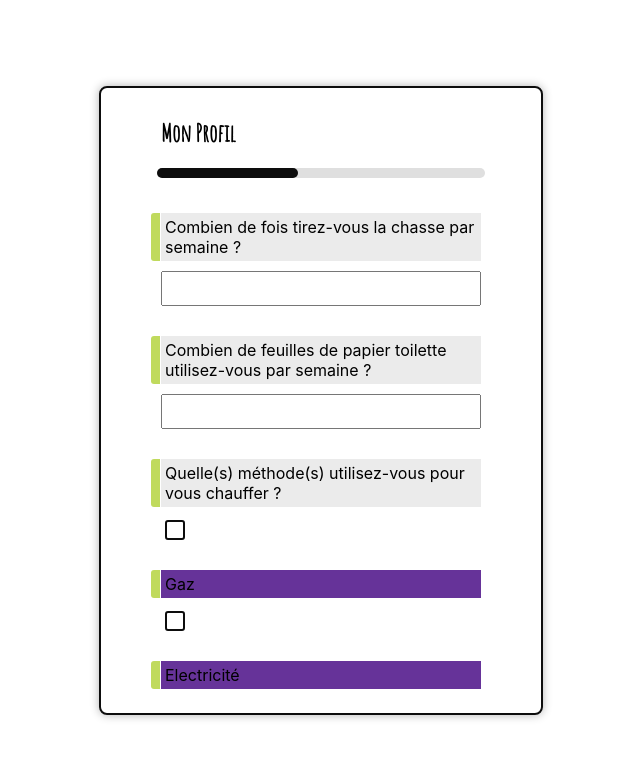
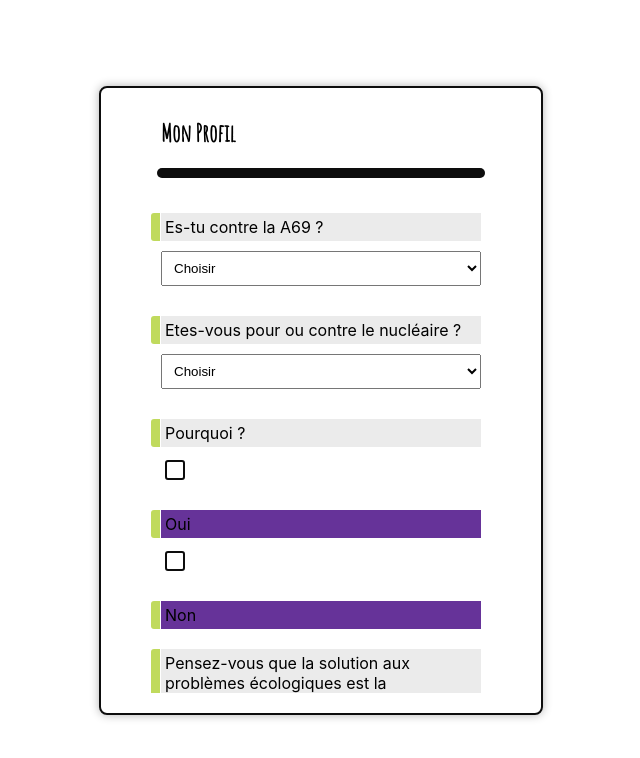
Before and after one commit to jaipasraison/BeGreen, a React (Create React App) app: page / in a window 1280 px wide. Shown: the top 758 px of the page, without its empty margins (319-959 px from the left). Built offline with nearby package versions, Linux system fonts and the light colour scheme.

Commit message:
bouton qui marche
bouton vers la page result fonctionnel

```diff
--- a/src/components/FormPageTest.js
+++ b/src/components/FormPageTest.js
@@ -2,8 +2,11 @@ import React, { useState } from 'react';
 import formData from '../questions.json';
 import '../styles/form.css';
 
+import { NavLink } from 'react-router-dom';
+
+
 const FormComponent = () => {
-  const [current_page, setPage] = useState(3);
+  const [current_page, setPage] = useState(7);
   const totalSteps = formData.pages.length;
   const [formResponses, setFormResponses] = useState(Array(totalSteps).fill({}));
 
@@ -45,6 +48,10 @@ const FormComponent = () => {
       };
       return updatedResponses;
     });
+  };
+  const getResult = (e) => {
+    const data = formResponses
+
   };
 
   const renderFormField = (question) => {
@@ -142,9 +149,13 @@ const FormComponent = () => {
           ) : (
             <div>
               <button onClick={(e) => previousPage(e)}>Précédent</button>
-              <button onClick={() => console.log('Envoyer :', formResponses)}>
-                Envoyer
-              </button>
+              <NavLink
+      to={{
+        pathname: "/result",
+      }}
+    >
+      Envoyer
+    </NavLink>
             </div>
           )}
         </form>
--- a/src/components/Result.js
+++ b/src/components/Result.js
@@ -1,11 +1,15 @@
 import React from 'react';
+
 import '../styles/form.css';
 // import questionsData from '../../data/quizz.json';
 import { useParams } from 'react-router';
 
-const Result = () => {
-    const { theme } = useParams();
-    return (<div>yo</div>)
+const Result = (state) => {
+    const result = state.formResult
+    console.log (state)
+    console.log(result)
+    const { id } = useParams();
+    return (<div>{result}</div>)
 
 }
 
```
